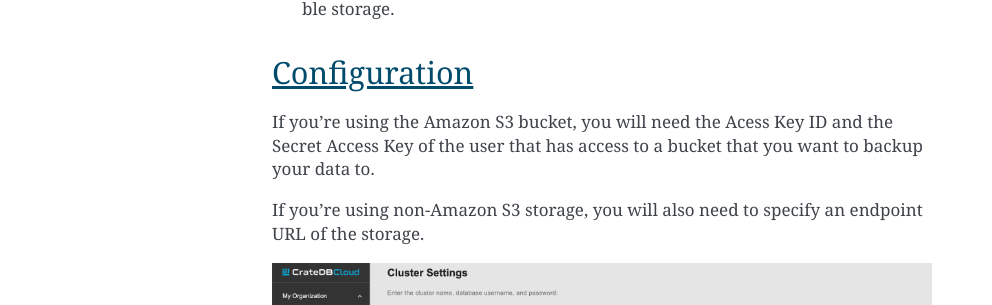
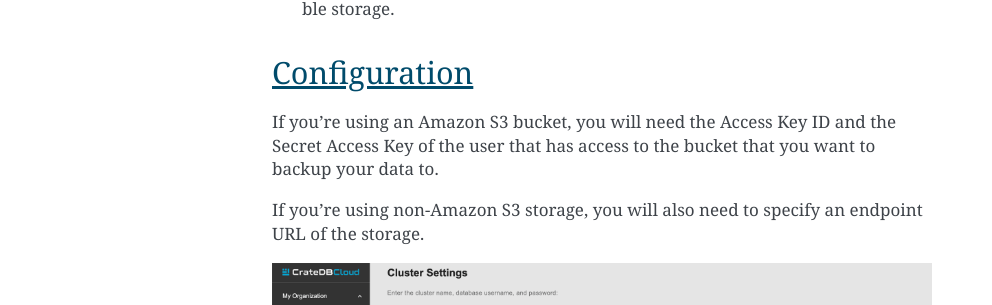
Before and after one commit to crate/cloud-tutorials, a Sphinx documentation site: the page built from docs/edge/custom-backup.rst, in a window 1280 px wide. Shown: the part 499-804 px from the top of the page, without its empty margins (148-1140 px from the left). Built offline with Sphinx 7.4.7, drawn with Linux system fonts in a browser that asks for light colours.

Commit message:
Apply suggestions from code review
Co-authored-by: Lewis Nixon <lewcfn@gmail.com>

```diff
--- a/docs/edge/custom-backup.rst
+++ b/docs/edge/custom-backup.rst
@@ -27,8 +27,8 @@ Prerequisites
 Configuration
 -------------
 
-If you're using the Amazon S3 bucket, you will need the Acess Key ID and the
-Secret Access Key of the user that has access to a bucket that you want to
+If you're using an Amazon S3 bucket, you will need the Access Key ID and the
+Secret Access Key of the user that has access to the bucket that you want to
 backup your data to.
 
 If you're using non-Amazon S3 storage, you will also need to specify an
```
